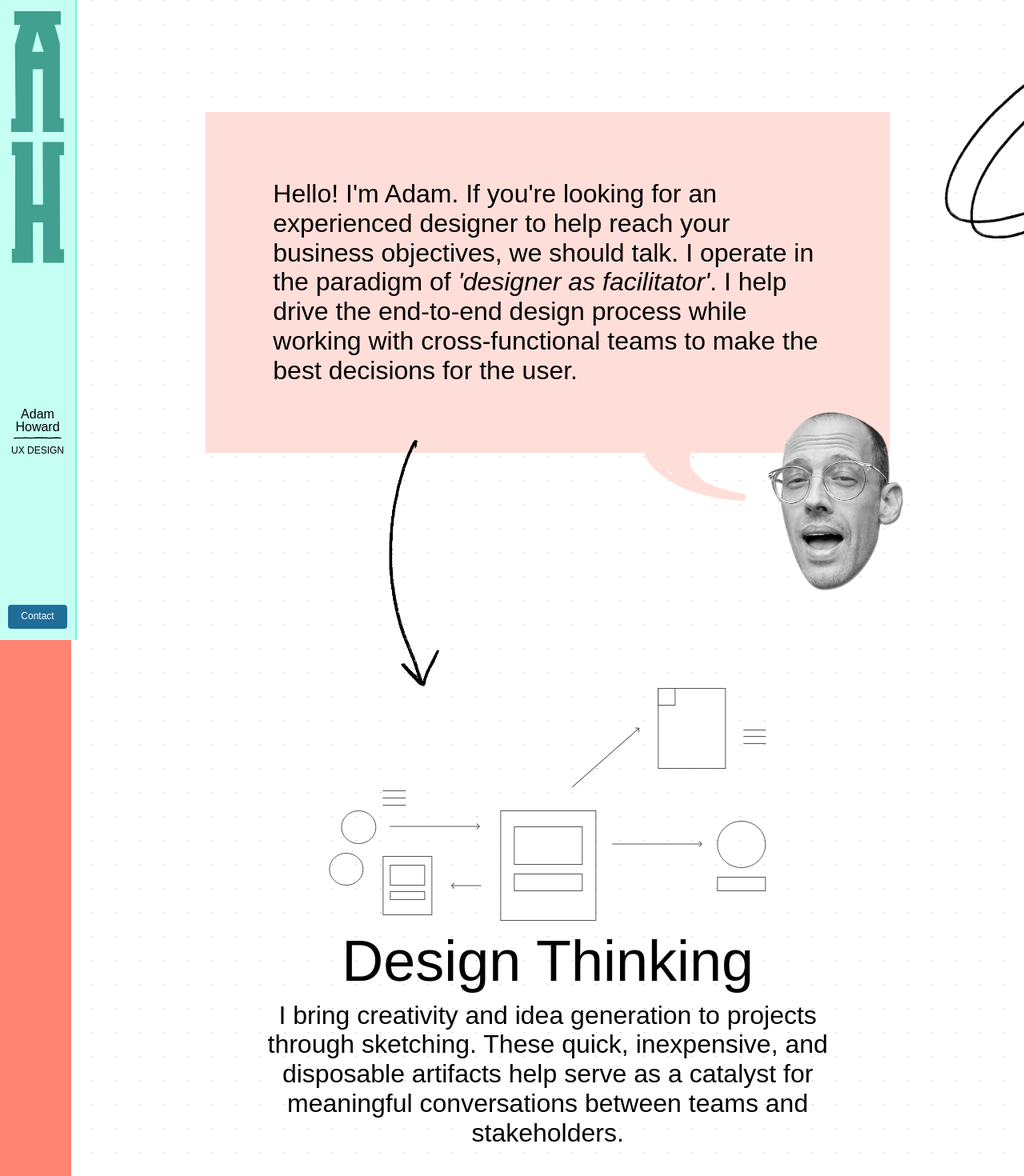
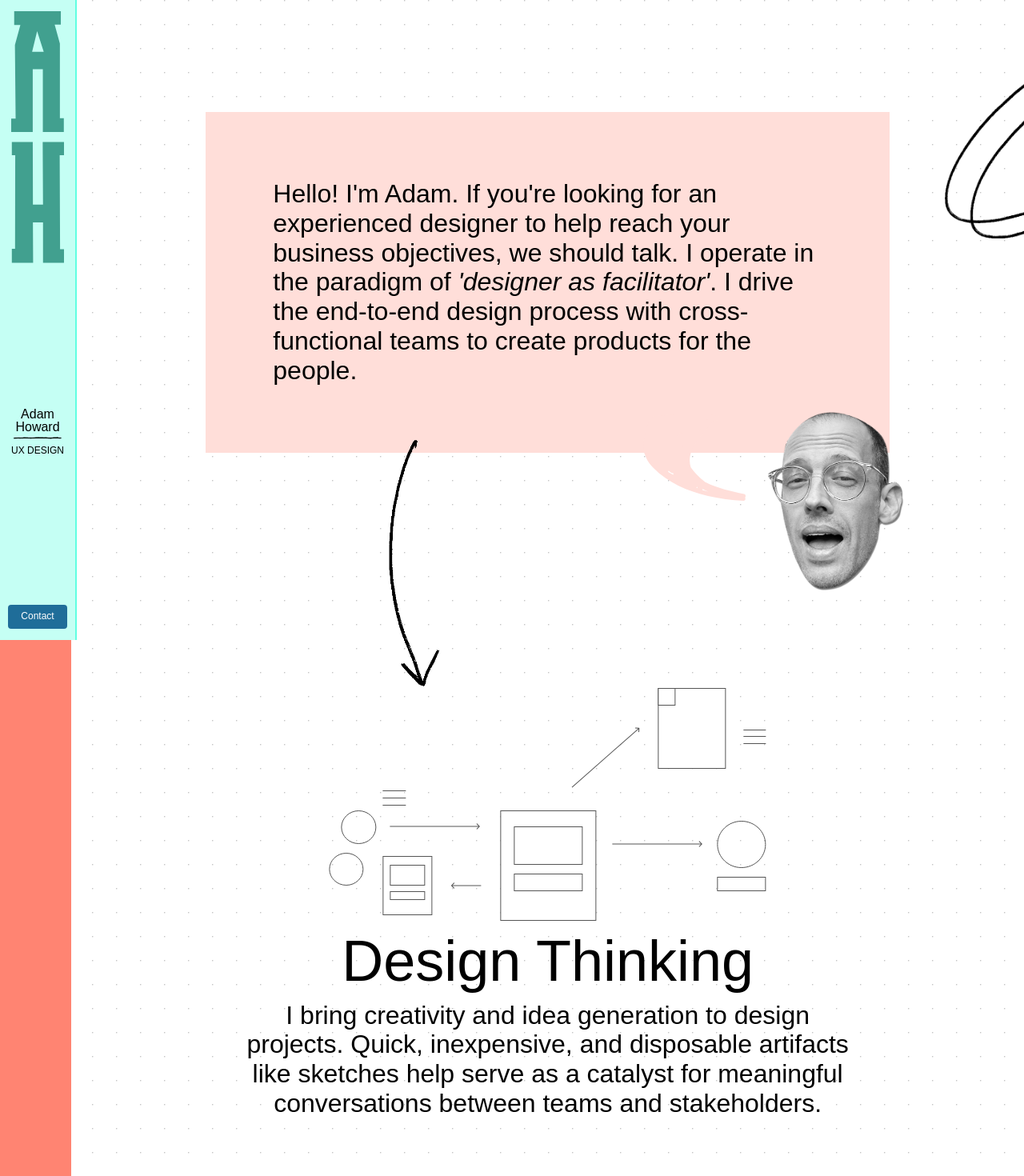
Before and after one commit to adam-is-tall/portfolio-site, a React (Create React App) app: page / in a window 1280 px wide. Shown: the top 1470 px of the page at 80% size. Built offline with nearby package versions, Linux system fonts and the light colour scheme; a web font is replaced by a local one.

Commit message:
text updates

```diff
--- a/src/App.tsx
+++ b/src/App.tsx
@@ -99,7 +99,7 @@ export default function App() {
         <div className="relative flex flex-col items-center space-y-sm p-md py-lg sm:p-lg md:p-xl lg:px-2xl lg:py-xl mt-md md:mt-0 text-center">
           <img className="absolute -right-0 md:-right-1/4 -top-0 w-1/3" src={sketchCircle} alt="sketched circle"/>
           <ChatBubble direction="right">
-          Hello! I'm Adam. If you're looking for an experienced designer to help reach your business objectives, we should talk. I operate in the paradigm of <em>'designer as facilitator'</em>. I help drive the end-to-end design process while working with cross-functional teams to make the best decisions for the user.
+          Hello! I'm Adam. If you're looking for an experienced designer to help reach your business objectives, we should talk. I operate in the paradigm of <em>'designer as facilitator'</em>. I drive the end-to-end design process with cross-functional teams to create products for the people.
           </ChatBubble>
           <img className="absolute left-1/3 -bottom-1/4 w-6 md:w-16" src={sketchArrow} alt="sketched arrow"/>
         </div>
@@ -107,7 +107,7 @@ export default function App() {
           <DesignPlanning className="w-full mb-xs md:mb-sm px-sm" />
           <h2 className="font-big-buddy mb-sm">Design Thinking</h2>
           <p className="font-speech lg:px-md">
-            I bring creativity and idea generation to projects through sketching. These quick, inexpensive, and disposable artifacts help serve as a catalyst for meaningful conversations between teams and stakeholders.
+            I bring creativity and idea generation to design projects. Quick, inexpensive, and disposable artifacts like sketches help serve as a catalyst for meaningful conversations between teams and stakeholders.
           </p>
         </div>
 
```
